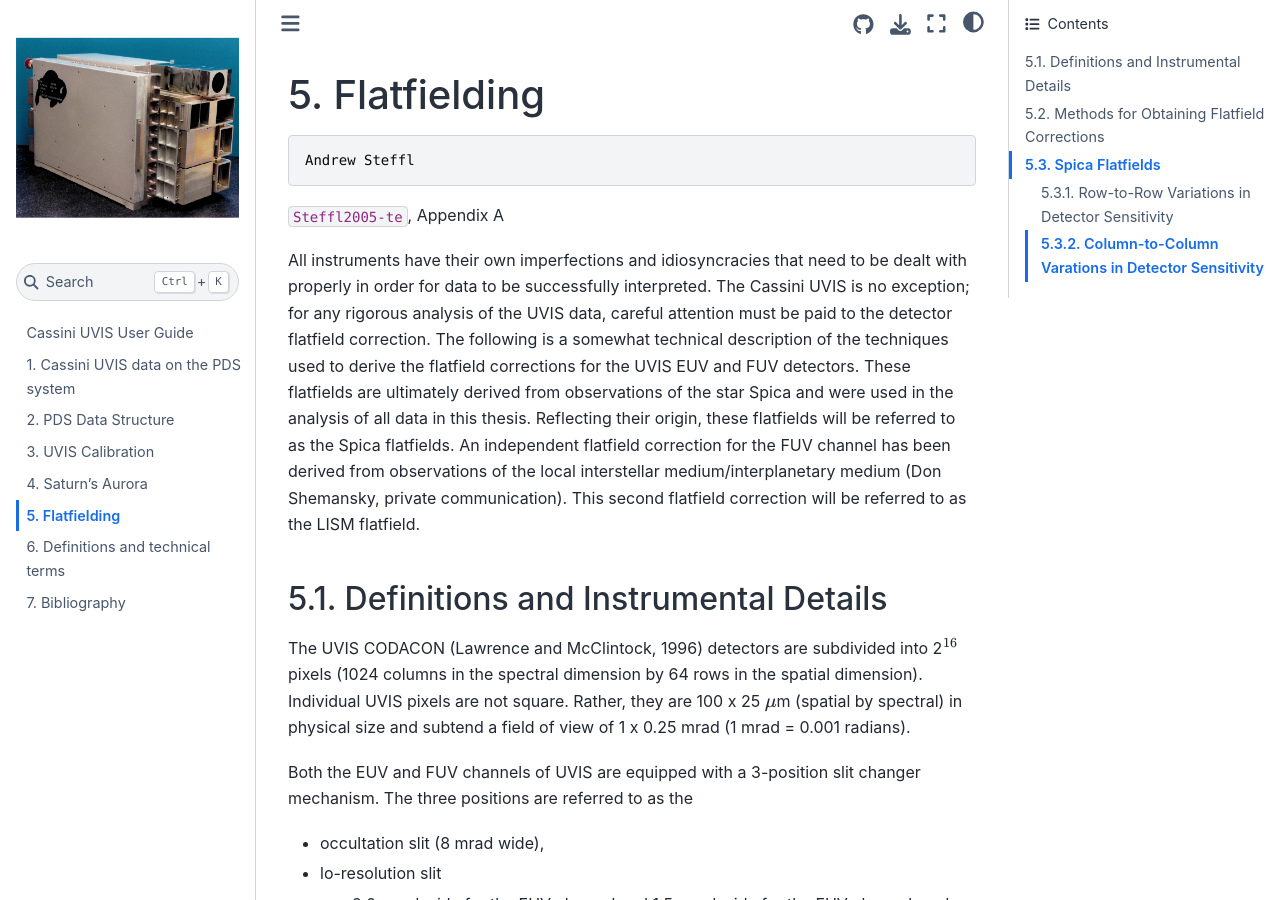
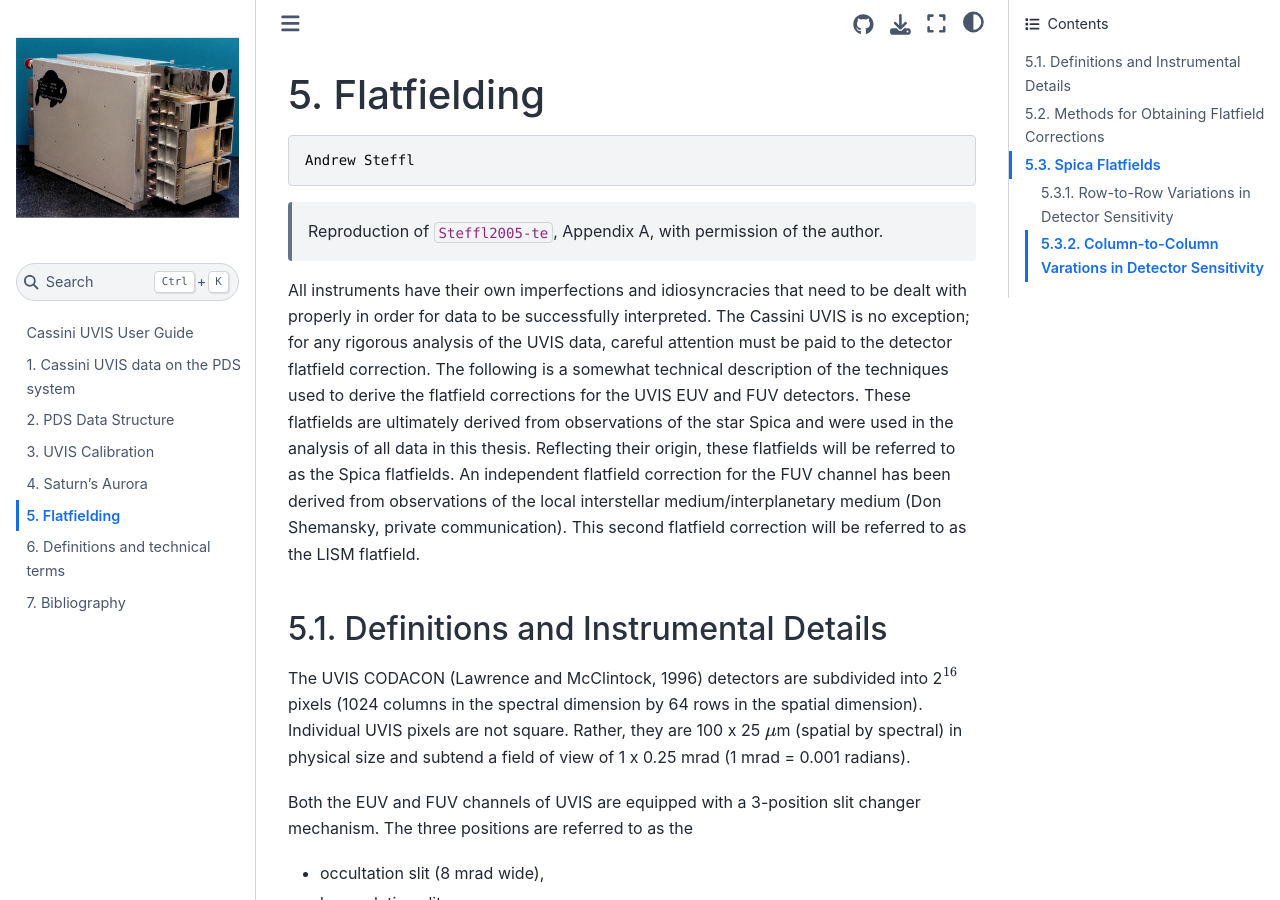
Before and after one commit to Cassini-UVIS/users_guide, a Jupyter Book: the page built from Appendix1_Flatfielding.md, in a window 1280 px wide and 900 px high. Built offline with Jupyter Book 1.0.4 settings and Sphinx 7.4.7 and the Sphinx Book theme 1.1.4, drawn with Linux system fonts in a browser that asks for light colours; cross-references to code outside the pages are shown as plain code.

Commit message:
Improve reproduction notice

````diff
--- a/Appendix1_Flatfielding.md
+++ b/Appendix1_Flatfielding.md
@@ -3,7 +3,7 @@
 ```
 Andrew Steffl
 ```
-{cite:t}`Steffl2005-te`, Appendix A
+> Reproduction of {cite:t}`Steffl2005-te`, Appendix A, with permission of the author.
 
 All instruments have their own imperfections and idiosyncracies that need to be dealt with properly in order for data to be successfully interpreted.
 The Cassini UVIS is no exception; for any rigorous analysis of the UVIS data, careful attention must be paid to the detector flatfield correction.
````
